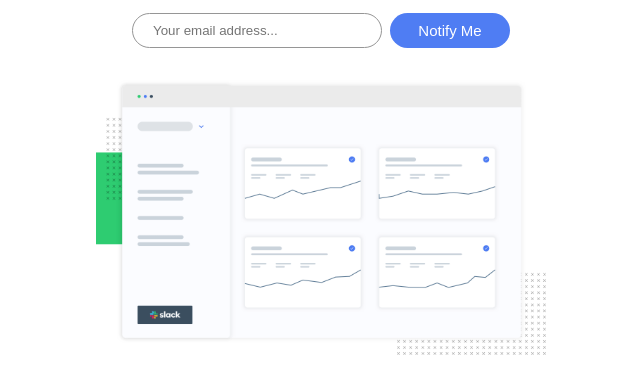
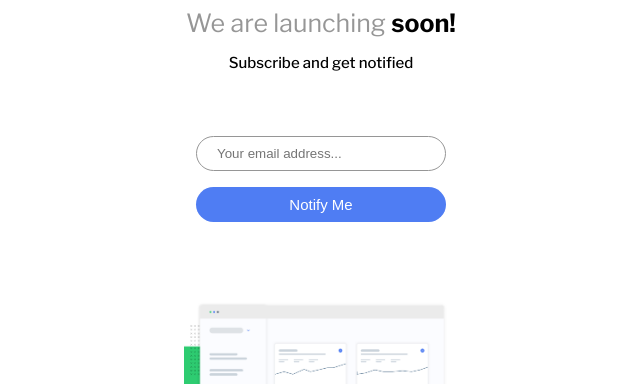
Before and after one commit to E00440/frontendmentor-ping-single-column-coming-soon-page, a plain HTML site: page index.html in a window 768 px wide. Shown: the part 126-510 px from the top of the page, without its empty margins (63-703 px from the left). Drawn offline with nearby package versions, Linux system fonts and the light colour scheme.

Commit message:
tablet screen done

```diff
--- a/styles/main.css
+++ b/styles/main.css
@@ -305,3 +305,67 @@ body {
     gap: 1rem;
   }
 }
+
+
+
+@media screen and (min-width: 476px) and (max-width: 768px) {
+  body {
+    font-size: 2rem;
+    display: flex;
+    flex-direction: column;
+  }
+
+  .header {
+    margin-top: 4rem;
+  }
+
+  .main {
+    display: flex;
+    flex-direction: column;
+    gap: 4rem;
+  }
+
+
+  .main-div-two {
+    display: flex;
+    flex-direction: column;
+  }
+
+  .div-two-first-div {
+    display: flex;
+    flex-direction: column;
+  }
+
+  .main-email-input {
+    width: 250px;
+    height: 35px;
+    padding: 10px;
+    padding-left: 20px;
+    border: 1px solid #969696;
+    border-radius: 25px;
+    outline: none;
+    color: #969696;
+  }
+
+  .main-submit-button {
+    width: 250px;
+    height: 35px;
+    border-radius: 25px;
+    background-color: #4f7df3;
+    color: white;
+    border: none;
+    font-size: 15px;
+    cursor: pointer;
+  }
+
+
+  .main-illustration-img {
+    width: 275px;
+    margin-top: 1rem;
+    margin-bottom: 1rem;
+  }
+
+  .main-div-one {
+    gap: 1rem;
+  }
+}
```
